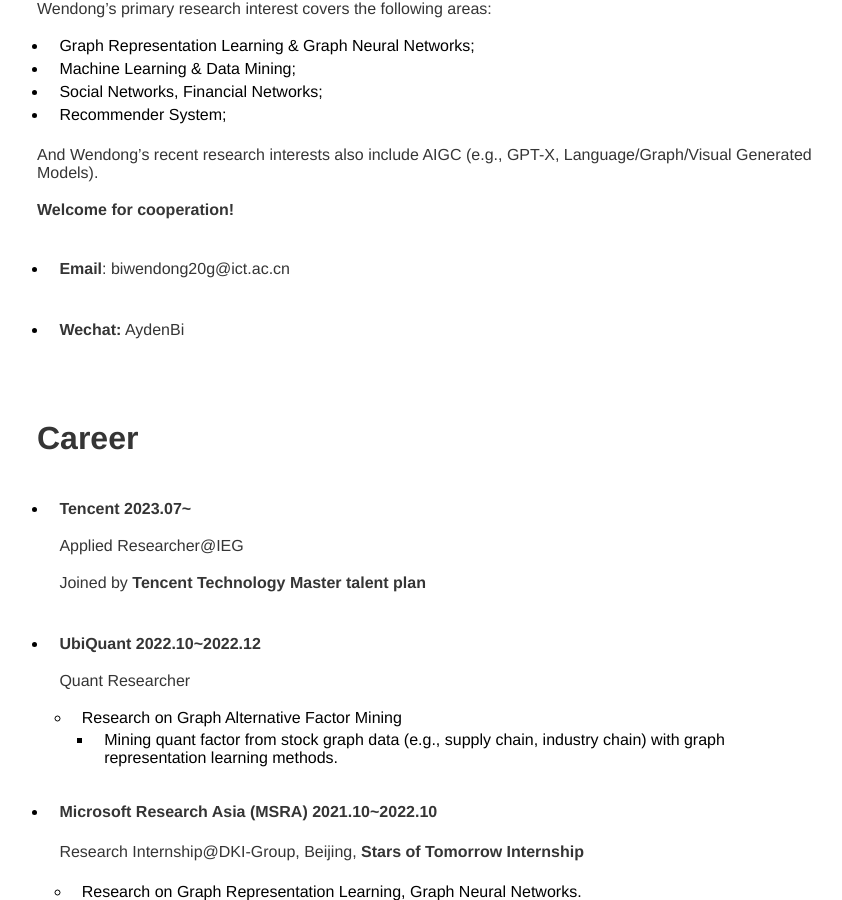
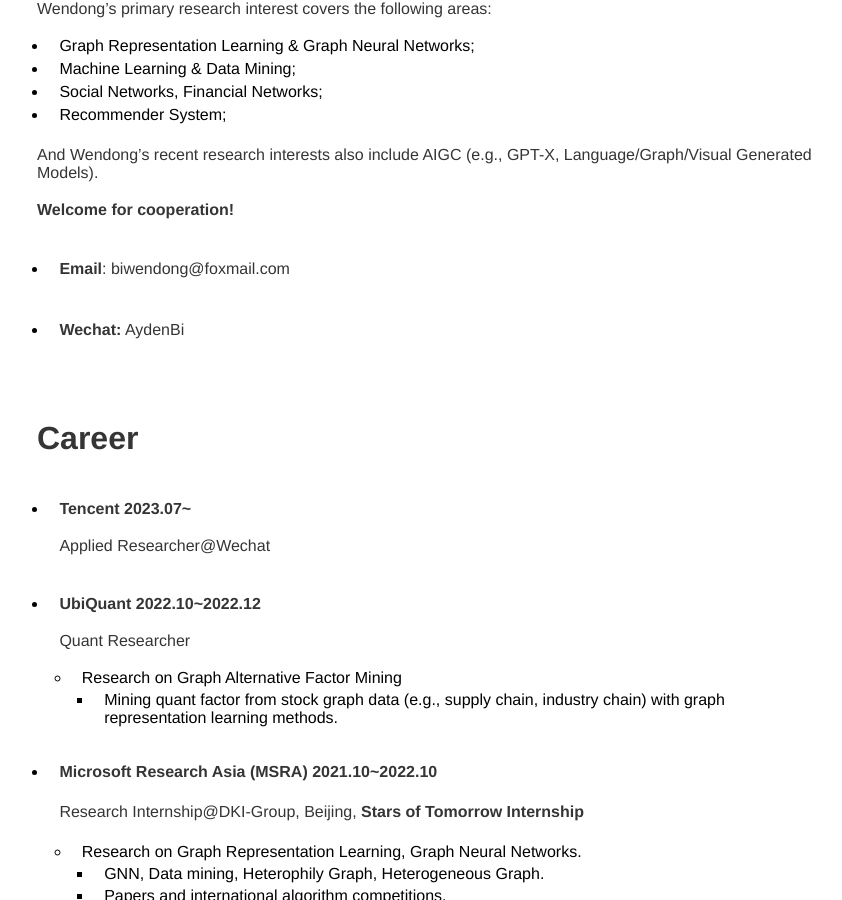
Before and after one commit to wendongbi/wendongbi.github.io, a Jekyll site: the page built from index.md, in a window 1280 px wide and 900 px high, scrolled down 649 px. Shown: the whole window, without its empty margins (203-1045 px from the left). Built offline with Jekyll 4.4.1, drawn with Linux system fonts in a browser that asks for light colours; our own code applies the rules of GitHub Pages for plain Markdown files.

Commit message:
Update index.md

```diff
--- a/index.md
+++ b/index.md
@@ -22,7 +22,7 @@ And Wendong's recent research interests also include AIGC (e.g., GPT-X, Language
 
 **Welcome for cooperation!**
 
-* **Email**: biwendong20g@ict.ac.cn
+* **Email**: biwendong@foxmail.com
 
 * **Wechat:** AydenBi
 
@@ -31,9 +31,8 @@ And Wendong's recent research interests also include AIGC (e.g., GPT-X, Language
 # Career
 * **Tencent        2023.07~**
 
-  Applied Researcher@IEG
+  Applied Researcher@Wechat
 
-  Joined by **Tencent Technology Master talent plan**
 
 * **UbiQuant       2022.10~2022.12**
 
```
